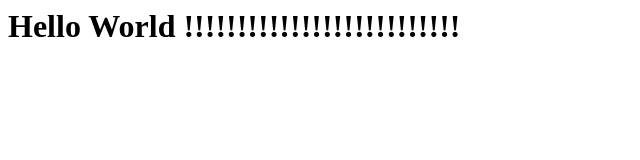
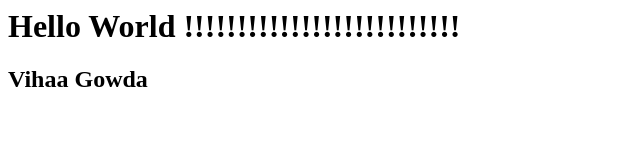
Before and after one commit to Kavitha-Gowda/Test_Project, a plain HTML site: page index.html in a window 1280 px wide. Shown: the whole page, without its empty margins (0-640 px from the left). Drawn offline with Linux system fonts and the light colour scheme.

Commit message:
Second Change

```diff
--- a/index.html
+++ b/index.html
@@ -1 +1,4 @@
+
 <h1>Hello World !!!!!!!!!!!!!!!!!!!!!!!!!!</h1>
+
+<h2>Vihaa Gowda</h2>
```
